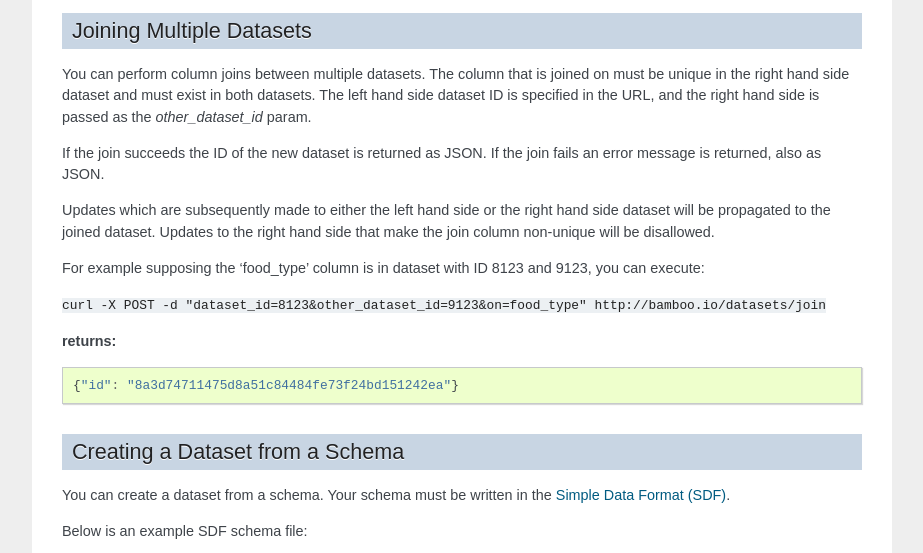
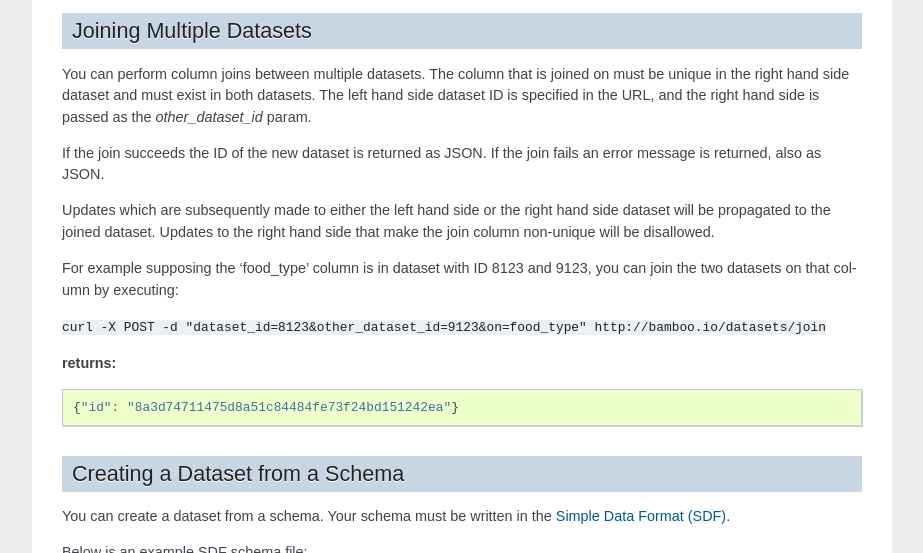
Before and after one commit to pld/bamboo, a Sphinx documentation site: the page built from docs/advanced_commands.rst, in a window 1280 px wide and 900 px high, scrolled down 978 px, cut to the strip 0-553 px from the top of the window. Shown: the whole strip, without its empty margins (198-1121 px from the left). Built offline with Sphinx 7.4.7, drawn with Linux system fonts in a browser that asks for light colours; formulas are drawn with MathJax 3.

Commit message:
detail for on parameter, closes #274

```diff
--- a/docs/advanced_commands.rst
+++ b/docs/advanced_commands.rst
@@ -70,7 +70,7 @@ hand side dataset will be propagated to the joined dataset. Updates to the
 right hand side that make the join column non-unique will be disallowed.
 
 For example supposing the 'food_type' column is in dataset with ID 8123 and
-9123, you can execute:
+9123, you can join the two datasets on that column by executing:
 
 ``curl -X POST -d "dataset_id=8123&other_dataset_id=9123&on=food_type" http://bamboo.io/datasets/join``
 
```
